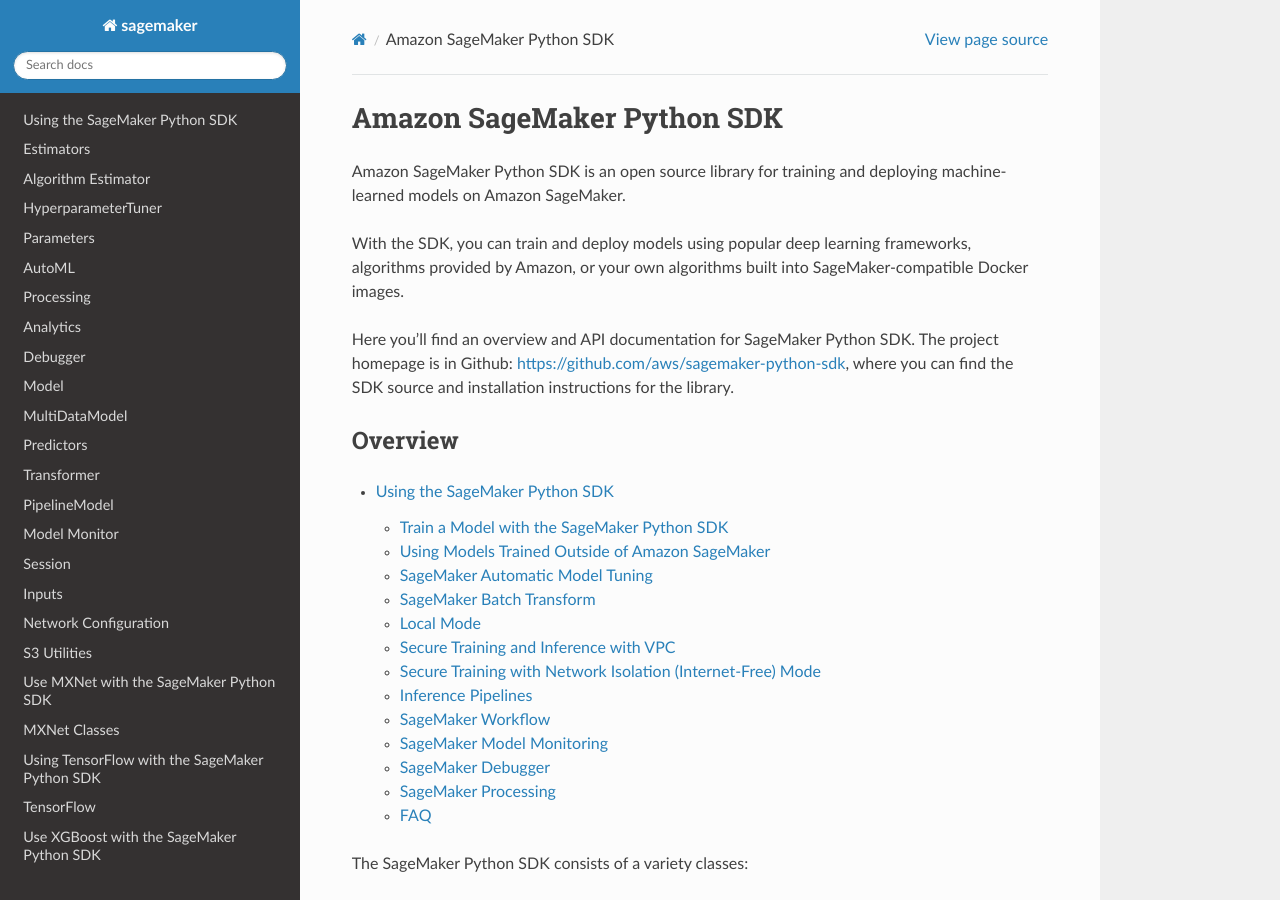
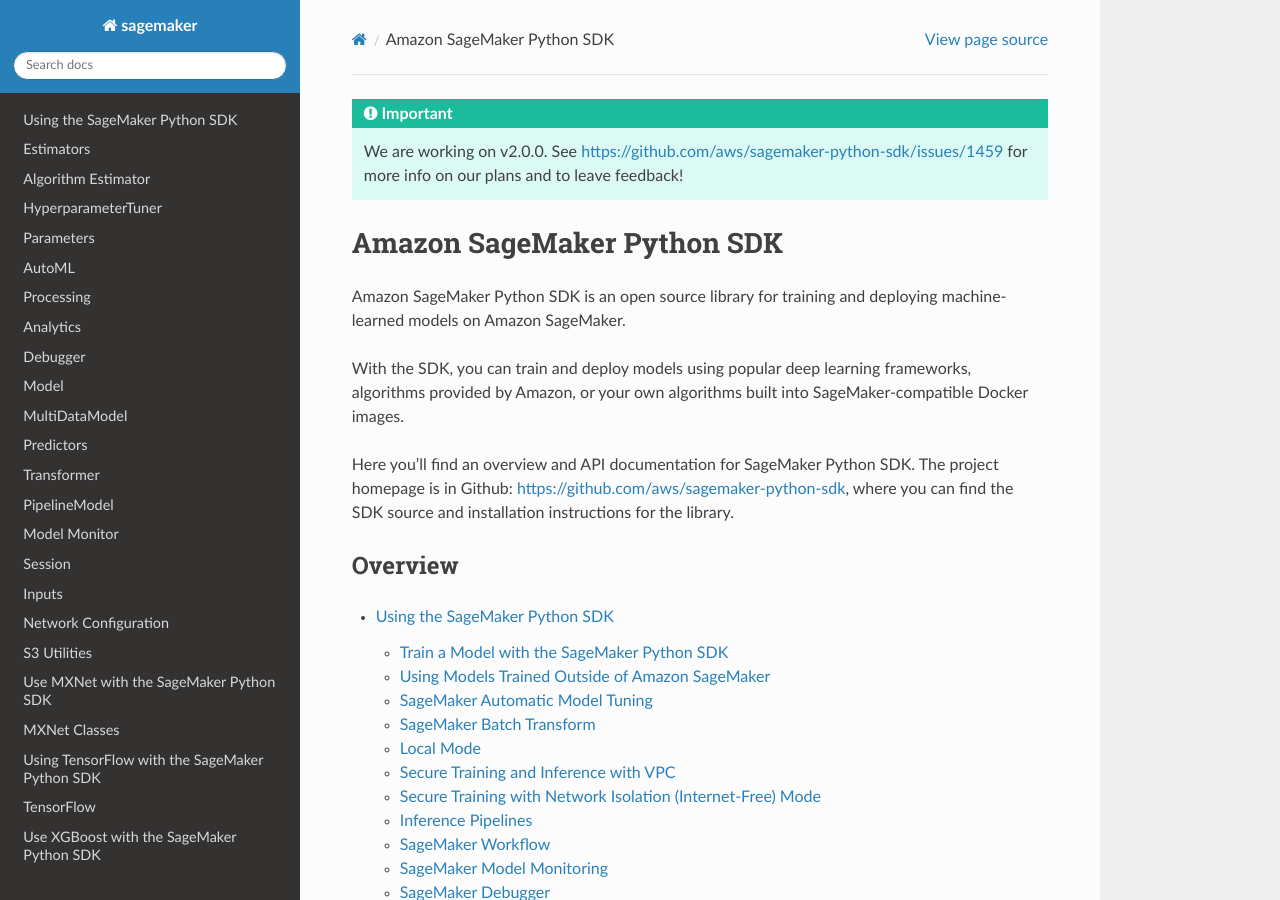
Before and after one commit to Evan-W-ang/sagemaker-python-sdk, a Sphinx documentation site: the page built from doc/index.rst, in a window 1280 px wide and 900 px high. Built offline with Sphinx 7.4.7 and the Read the Docs theme 2.0.0, drawn with Linux system fonts in a browser that asks for light colours.

Commit message:
doc: add note that v2.0.0 plans have been posted (#1477)

```diff
--- a/README.rst
+++ b/README.rst
@@ -1,3 +1,8 @@
++-------------------------------------------------------------------------------------------------+
+| **NOTE**: We are working on v2.0.0. See https://github.com/aws/sagemaker-python-sdk/issues/1459 |
+| for more info on our plans and to leave feedback!                                               |
++-------------------------------------------------------------------------------------------------+
+
 .. image:: https://github.com/aws/sagemaker-python-sdk/raw/master/branding/icon/sagemaker-banner.png
     :height: 100px
     :alt: SageMaker
--- a/doc/index.rst
+++ b/doc/index.rst
@@ -1,3 +1,7 @@
+.. important::
+    We are working on v2.0.0. See https://github.com/aws/sagemaker-python-sdk/issues/1459
+    for more info on our plans and to leave feedback!
+
 ###########################
 Amazon SageMaker Python SDK
 ###########################
```
